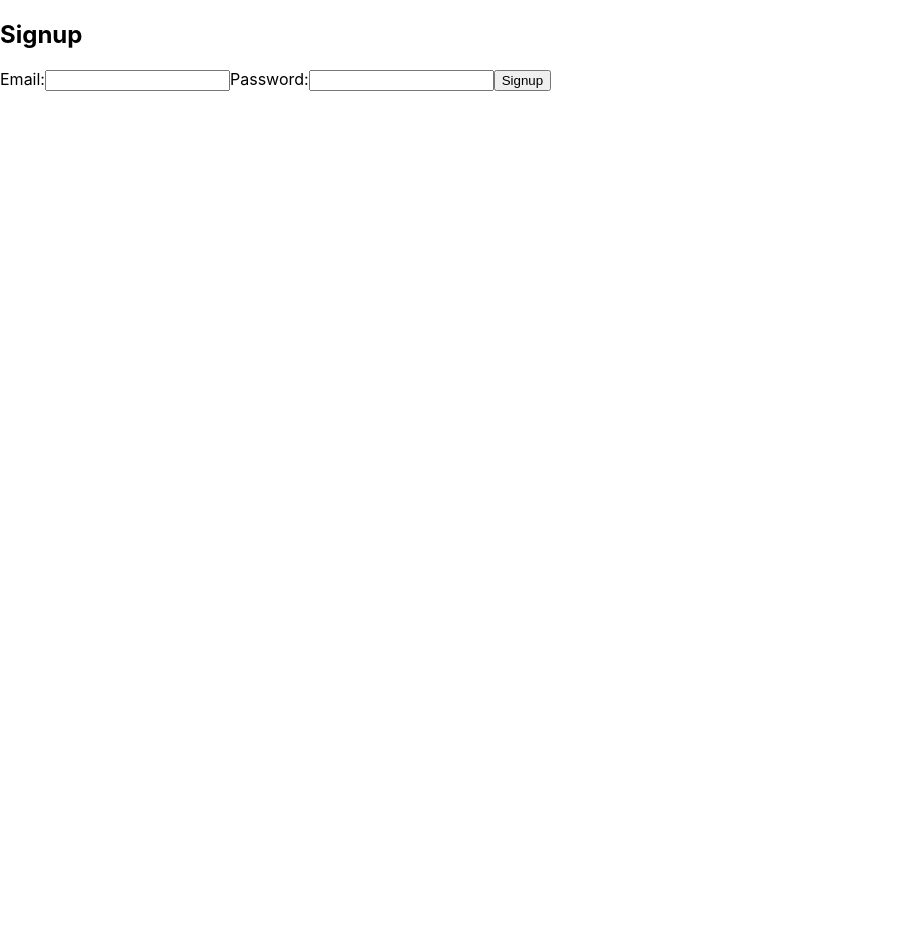
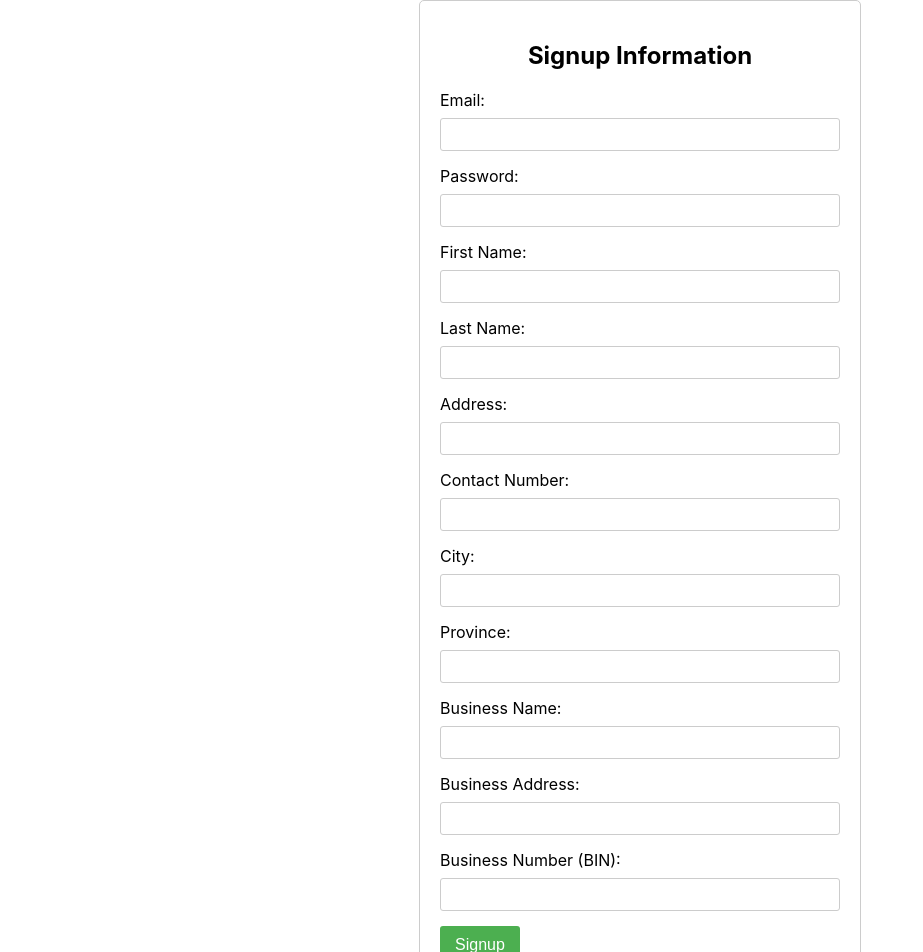
Before and after one commit to purv39/SimpliSupply-Logistics, a React (Create React App) app: page /signup in a window 1280 px wide. Shown: the top 952 px of the page, without its empty margins (0-923 px from the left). Before the commit the page ends 800 px from the top, so only its background shows below. Built offline with nearby package versions, Linux system fonts and the light colour scheme; no server answers.

Commit message:
Added basic style to signup

```diff
--- /dev/null
+++ b/src/components/SignUpInformation.js
@@ -0,0 +1,86 @@
+// components/SignUpInformation.js
+import React from 'react';
+import '../styles/Signup.css'; // Import the stylesheet
+
+const SignUpInformation = ({
+  email,
+  setEmail,
+  password,
+  setPassword,
+  firstName,
+  setFirstName,
+  lastName,
+  setLastName,
+  address,
+  setAddress,
+  contactNumber,
+  setContactNumber,
+  city,
+  setCity,
+  province,
+  setProvince,
+  businessName,
+  setBusinessName,
+  businessAddress,
+  setBusinessAddress,
+  businessNumber,
+  setBusinessNumber,
+  onSignupClick
+}) => {
+  return (
+    <div className="signup-container">
+      <h2>Signup Information</h2>
+      <div className="form-group">
+        <label>Email:</label>
+        <input type="email" value={email} onChange={(e) => setEmail(e.target.value)} />
+      </div>
+      <div className="form-group">
+        <label>Password:</label>
+        <input type="password" value={password} onChange={(e) => setPassword(e.target.value)} />
+      </div>
+      <div className="form-group">
+        <label>First Name:</label>
+        <input type="text" value={firstName} onChange={(e) => setFirstName(e.target.value)} />
+      </div>
+      <div className="form-group">
+        <label>Last Name:</label>
+        <input type="text" value={lastName} onChange={(e) => setLastName(e.target.value)} />
+      </div>
+      <div className="form-group">
+        <label>Address:</label>
+        <input type="text" value={address} onChange={(e) => setAddress(e.target.value)} />
+      </div>
+      <div className="form-group">
+        <label>Contact Number:</label>
+        <input type="tel" value={contactNumber} onChange={(e) => setContactNumber(e.target.value)} />
+      </div>
+      <div className="form-group">
+        <label>City:</label>
+        <input type="text" value={city} onChange={(e) => setCity(e.target.value)} />
+      </div>
+      <div className="form-group">
+        <label>Province:</label>
+        <input type="text" value={province} onChange={(e) => setProvince(e.target.value)} />
+      </div>
+      <div className="form-group">
+        <label>Business Name:</label>
+        <input type="text" value={businessName} onChange={(e) => setBusinessName(e.target.value)} />
+      </div>
+      <div className="form-group">
+        <label>Business Address:</label>
+        <input type="text" value={businessAddress} onChange={(e) => setBusinessAddress(e.target.value)} />
+      </div>
+      <div className="form-group">
+        <label>Business Number (BIN):</label>
+        <input type="text" value={businessNumber} onChange={(e) => setBusinessNumber(e.target.value)} />
+      </div>
+      <div>
+      <button className="signup-button" onClick={onSignupClick}>
+        Signup
+      </button>
+      </div>
+    </div>
+  );
+};
+
+export default SignUpInformation;
--- a/src/pages/auth/Signup.jsx
+++ b/src/pages/auth/Signup.jsx
@@ -4,10 +4,20 @@ import { useAuth } from '../../firebase/firebaseAuth';
 import { useNavigate } from 'react-router-dom';
 import User from '../../classes/User';
 import { AddUserToFirestore } from '../../firebase/firebaseFirestore';
-
+import SignUpInformation from '../../components/SignUpInformation';
 const Signup = () => {
   const [email, setEmail] = useState('');
   const [password, setPassword] = useState('');
+  const [firstName, setFirstName] = useState('');
+  const [lastName, setLastName] = useState('');
+  const [address, setAddress] = useState('');
+  const [contactNumber, setContactNumber] = useState('');
+  const [city, setCity] = useState('');
+  const [province, setProvince] = useState('');
+  const [businessName, setBusinessName] = useState('');
+  const [businessAddress, setBusinessAddress] = useState('');
+  const [businessNumber, setBusinessNumber] = useState('');
+
 
   const {SignUp} = useAuth();
 
@@ -32,12 +42,32 @@ const Signup = () => {
 
   return (
     <div>
-      <h2>Signup</h2>
-      <label>Email:</label>
-      <input type="email" value={email} onChange={(e) => setEmail(e.target.value)} />
-      <label>Password:</label>
-      <input type="password" value={password} onChange={(e) => setPassword(e.target.value)} />
-      <button onClick={handleSignup}>Signup</button>
+
+      <SignUpInformation
+        email={email}
+        setEmail={setEmail}
+        password={password}
+        setPassword={setPassword}
+        firstName={firstName}
+        setFirstName={setFirstName}
+        lastName={lastName}
+        setLastName={setLastName}
+        address={address}
+        setAddress={setAddress}
+        contactNumber={contactNumber}
+        setContactNumber={setContactNumber}
+        city={city}
+        setCity={setCity}
+        province={province}
+        setProvince={setProvince}
+        businessName={businessName}
+        setBusinessName={setBusinessName}
+        businessAddress={businessAddress}
+        setBusinessAddress={setBusinessAddress}
+        businessNumber={businessNumber}
+        setBusinessNumber={setBusinessNumber}
+        onSignupClick={handleSignup}
+      />
     </div>
   );
 };
--- /dev/null
+++ b/src/styles/Signup.css
@@ -0,0 +1,47 @@
+/* styles/SignUp.css */
+.signup-container {
+    max-width: 400px;
+    margin: 0 auto;
+    padding: 20px;
+    border: 1px solid #ccc;
+    border-radius: 5px;
+  }
+
+  .form-group {
+    margin-bottom: 15px;
+  }
+
+  label {
+    display: block;
+    margin-bottom: 5px;
+  }
+
+  input {
+    width: 100%;
+    padding: 8px;
+    border: 1px solid #ccc;
+    border-radius: 3px;
+    box-sizing: border-box;
+    margin-top: 3px;
+  }
+
+  h2 {
+    text-align: center;
+    margin-bottom: 20px;
+  }
+
+
+.signup-button {
+    background-color: #4caf50;
+    color: white;
+    padding: 10px 15px;
+    border: none;
+    border-radius: 3px;
+    cursor: pointer;
+    font-size: 16px;
+    transition: background-color 0.3s;
+  }
+
+  .signup-button:hover {
+    background-color: #45a049;
+  }
```
